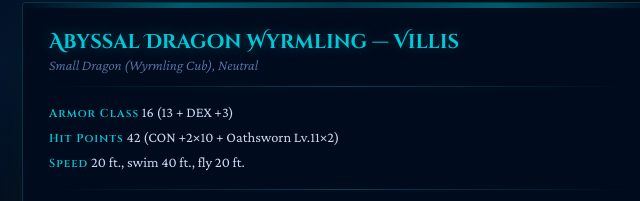
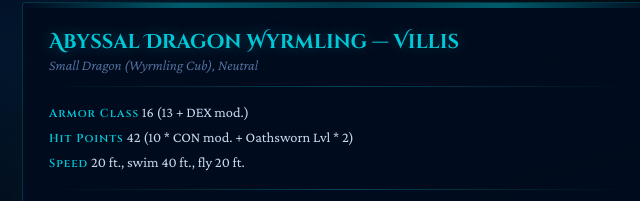
Before and after one commit to EOSgithub/DragonBuilder, a plain HTML site: page Abyssal_Statblock.html in a window 1280 px wide. Shown: the part 261-462 px from the top of the page, 298-938 px from the left. Drawn offline with nearby package versions, Linux system fonts and the light colour scheme.

Commit message:
Update Armor Class and Hit Points formulas

```diff
--- a/Abyssal_Statblock.html
+++ b/Abyssal_Statblock.html
@@ -268,8 +268,8 @@ function render() {
     <div class="sb-type"><em>Small Dragon (Wyrmling Cub), Neutral</em></div>
     <div class="sb-divider"></div>
     <div class="sb-basics">
-      <p><strong>Armor Class</strong> ${ac} (${acFormula})</p>
-      <p><strong>Hit Points</strong> ${hp} (${hpFormula})</p>
+      <p><strong>Armor Class</strong> ${ac} (13 + DEX mod.)</p>
+      <p><strong>Hit Points</strong> ${hp} (10 * CON mod. + Oathsworn Lvl * 2)</p>
       <p><strong>Speed</strong> 20 ft., swim 40 ft., fly 20 ft.</p>
     </div>
     <div class="sb-divider"></div>
```
